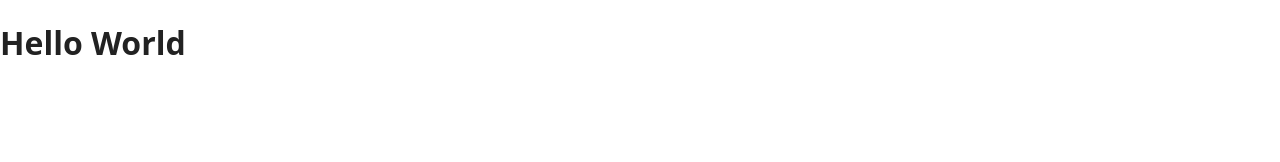
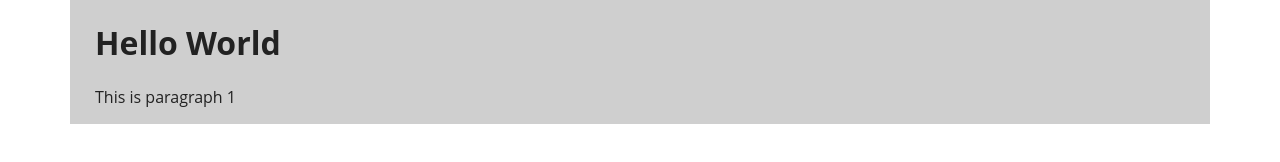
Before and after one commit to fink-dev/fcc_product_landing_page__improved, a website: page src/index.html in a window 1280 px wide. Drawn offline with nearby package versions, Linux system fonts and the light colour scheme; files that its build step writes are made by us from their sources.

Commit message:
this is the working index.html (forgot to commit)

```diff
--- a/src/index.html
+++ b/src/index.html
@@ -5,12 +5,13 @@
     <meta charset="UTF-8">
     <meta name="viewport" content="width=device-width, initial-scale=1.0">
     <title>Document</title>
-    <link rel="stylesheet" href="style.css" ; </head>
+    <link rel="stylesheet" href="css/style.css" ; </head>
 
 <body>
-    <container>
+    <div class="container">
         <h1>Hello World</h1>
-    </container>
+        <p>This is paragraph 1</p>
+    </div>
 </body>
 
 </html>
```
